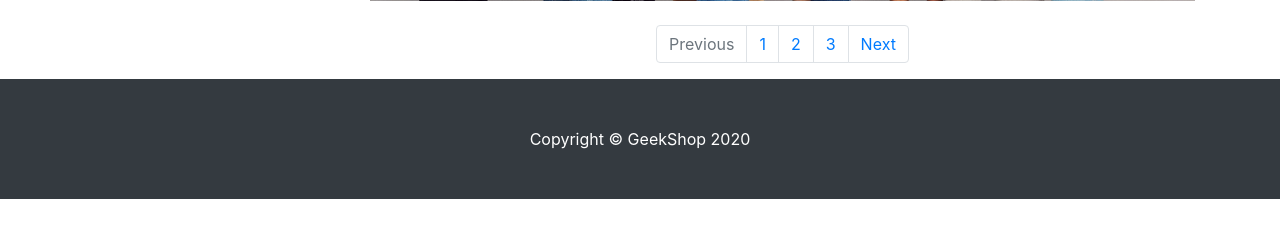
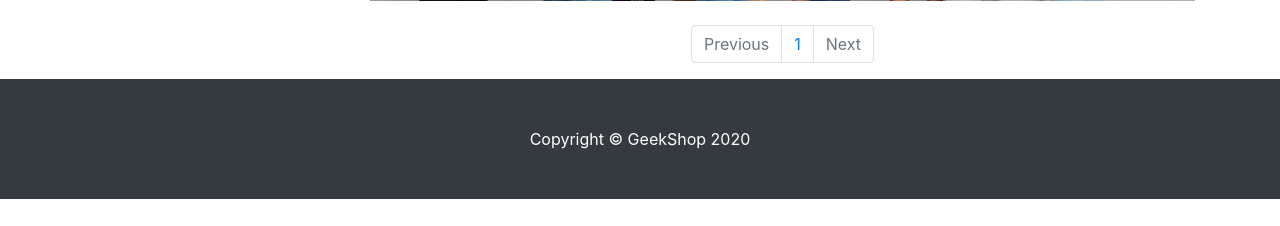
Before and after one commit to Nikolos123/1182, a Django app: page /products/ in a window 1280 px wide. Shown: the part 574-800 px from the top of the page. Run offline with Django 3.2, Linux system fonts and the light colour scheme; data that the repository does not hold is empty; parts of the project's set-up code (start-up, migrations or seed data) failed here and were passed over; some libraries are stand-ins or nearby versions.

Commit message:
added paginator for products

```diff
--- a/geekshop/products/templates/products/products.html
+++ b/geekshop/products/templates/products/products.html
@@ -86,14 +86,19 @@
 
                 <nav aria-label="Page navigation example">
                     <ul class="pagination justify-content-center">
-                        <li class="page-item disabled">
-                            <a class="page-link" href="#" tabindex="-1" aria-disabled="true">Previous</a>
+                        <li class="page-item {% if not products.has_previous %} disabled {% endif %}">
+                            <a class="page-link" href="{%  if products.has_previous  %}
+                                {% url 'products:page' products.previous_page_number %}  {% else %}
+                                # {% endif %}" tabindex="-1" aria-disabled="true">Previous</a>
                         </li>
-                        <li class="page-item"><a class="page-link" href="#">1</a></li>
-                        <li class="page-item"><a class="page-link" href="#">2</a></li>
-                        <li class="page-item"><a class="page-link" href="#">3</a></li>
-                        <li class="page-item">
-                            <a class="page-link" href="#">Next</a>
+                        {% for page in products.paginator.page_range %}
+                             <li class="page-item"><a class="page-link" href="{% url 'products:page' page %}">{{ page }}</a></li>
+                        {% endfor %}
+
+                        <li class="page-item {% if not products.has_next %} disabled {% endif %}">
+                            <a class="page-link" href="{% if products.has_next %}
+                                {% url 'products:page' products.next_page_number %}
+                                {% else %} # {% endif %}">Next</a>
                         </li>
                     </ul>
                 </nav>
--- a/geekshop/products/urls.py
+++ b/geekshop/products/urls.py
@@ -23,4 +23,5 @@ from products.views import products
 urlpatterns = [
     path('', products, name='index'),
     path('category/<int:id>', products, name='category'),
+    path('page/<int:page>', products, name='page'),
 ]
--- a/geekshop/products/views.py
+++ b/geekshop/products/views.py
@@ -1,5 +1,7 @@
 from django.shortcuts import render
 from django.contrib.auth.decorators import login_required
+from django.core.paginator import Paginator,EmptyPage,PageNotAnInteger
+
 import os
 import json
 
@@ -15,16 +17,19 @@ def index(request):
     return render(request, 'products/index.html', context)
 
 
-def products(request,id=None):
-    # products_filter =
+def products(request,id=None,page=1):
 
-    # if id != None:
-    #     products_filter = Product.objects.filter(category_id = id)
-    # else:
-    #     products_filter = Product.objects.all()
+    products = Product.objects.filter(category_id = id) if id != None else Product.objects.all()
+    paginator = Paginator(products,per_page=3)
+    try:
+        products_paginator = paginator.page(page)
+    except PageNotAnInteger:
+        products_paginator = paginator.page(1)
+    except EmptyPage:
+        products_paginator = paginator.page(paginator.num_pages)
+
     context = {'title': 'Каталог',
                'category':  ProductsCategory.objects.all(),
                }
-    # context['products'] = products_filter
-    context.update({'products': Product.objects.filter(category_id = id)  if id != None  else Product.objects.all() })
+    context['products'] = products_paginator
     return render(request, 'products/products.html', context)
```
